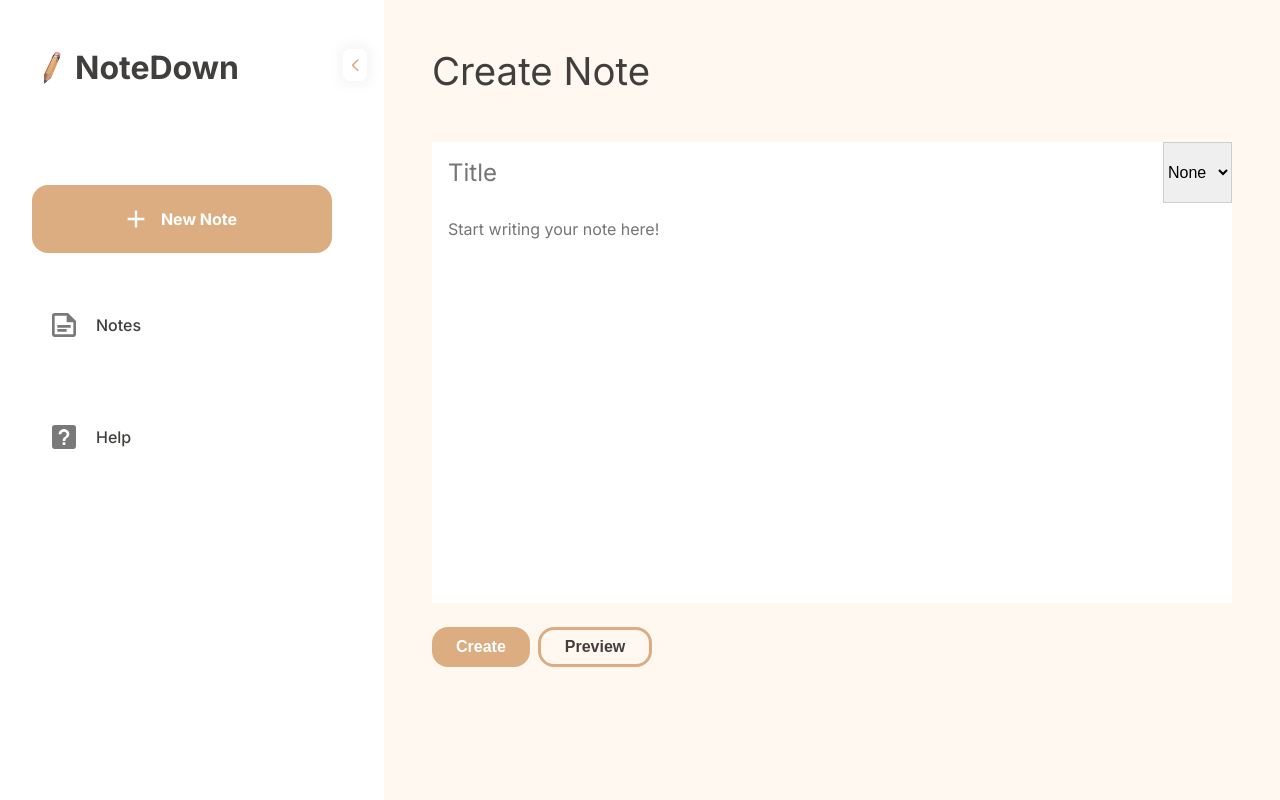
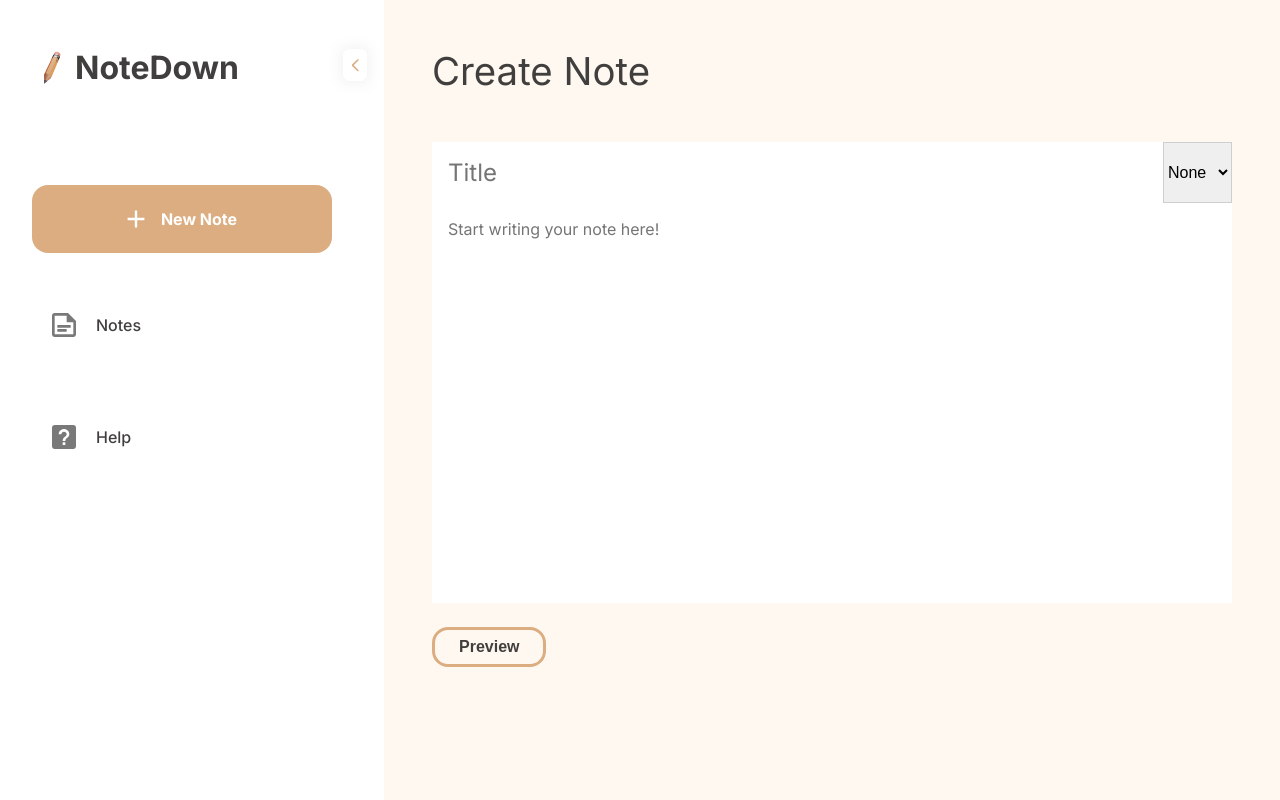
Before and after one commit to KunalP99/notedown, a Next.js app: page /notes/create in a window 1280 px wide. Built offline with nearby package versions, Linux system fonts and the light colour scheme; no server answers.

Commit message:
feat(create form): do not render create button if user is not logged in

```diff
--- a/app/components/forms/CreateNoteForm.tsx
+++ b/app/components/forms/CreateNoteForm.tsx
@@ -1,7 +1,8 @@
 "use client"
 
 import styles from './form.module.scss'
-import { FormEvent, SetStateAction, Dispatch } from 'react'
+import { FormEvent, SetStateAction, Dispatch, useContext } from 'react'
+import { UserContext } from '../context/UserContext'
 
 interface Props {
   title: string,
@@ -16,6 +17,7 @@ interface Props {
 }
 
 const CreateNoteForm = ({ title, setTitle, note, setNote, tag, setTag, onSubmit, preview, setPreview }: Props) => {
+  const { user } = useContext(UserContext)
   const handleSubmit = (e: FormEvent<HTMLFormElement>) => {
     e.preventDefault()
 
@@ -60,7 +62,9 @@ const CreateNoteForm = ({ title, setTitle, note, setNote, tag, setTag, onSubmit,
         onChange={((e) => setNote(e.target.value))}>
       </textarea>
       <div className={styles.btnContainer}>
-        <button className={styles.primaryBtn}>Create</button>
+        {user.sub !== '' &&
+          <button className={styles.primaryBtn}>Create</button>
+        }
         <button
           type='button'
           className={styles.previewBtn}
```
